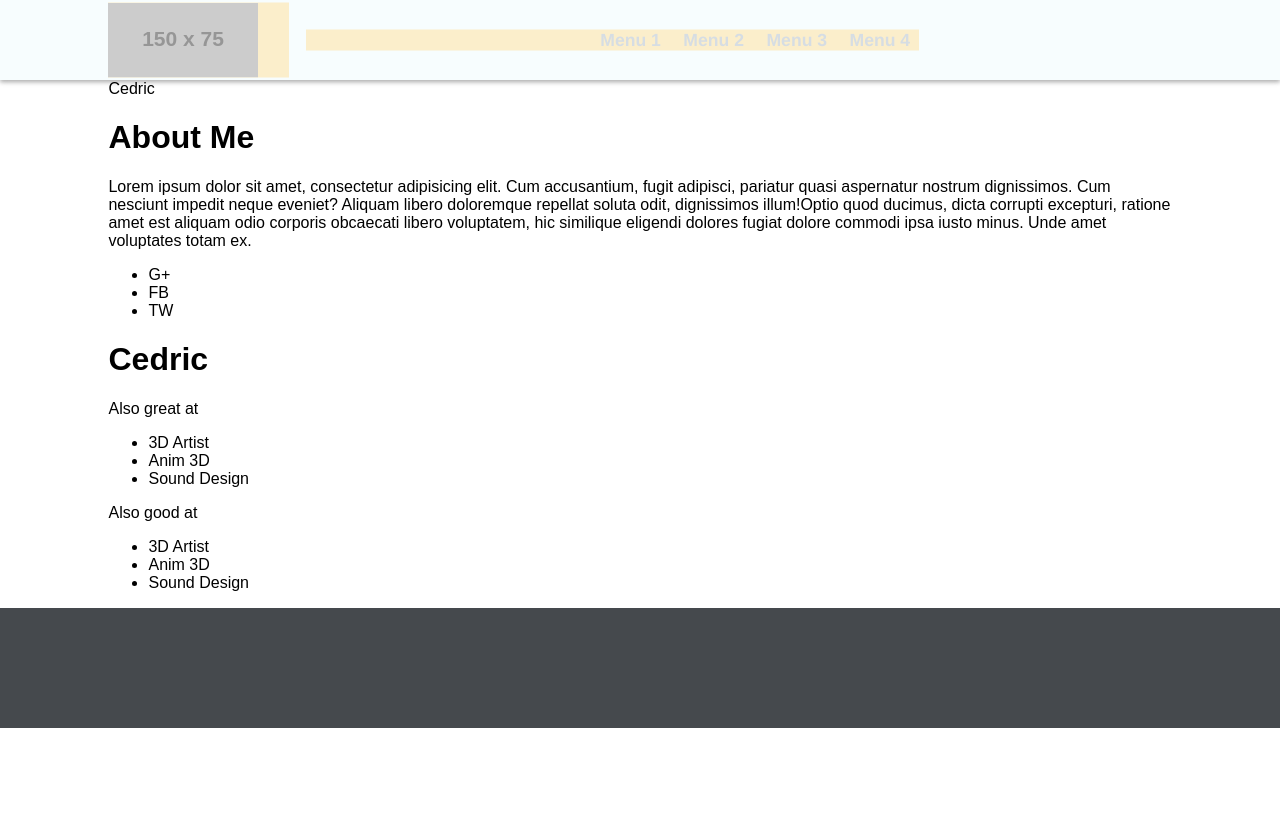
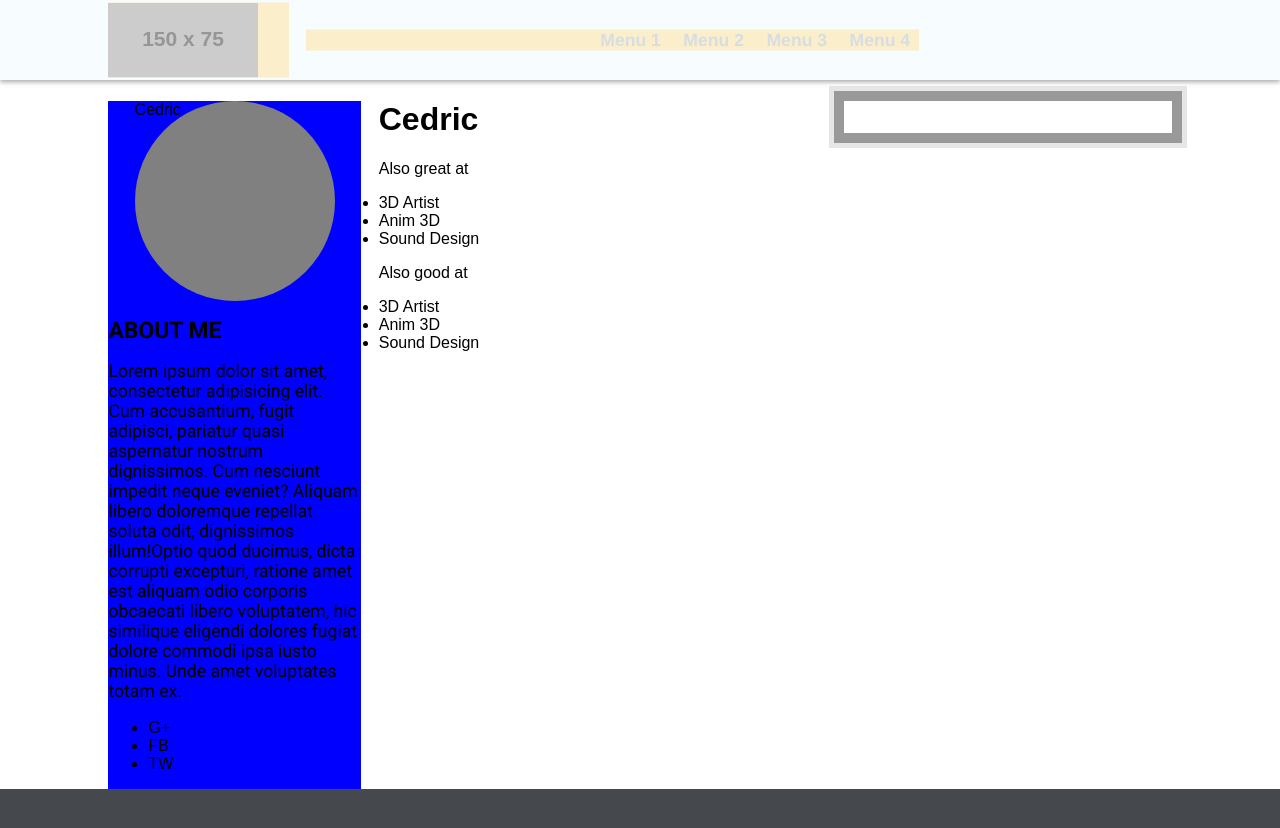
Before and after one commit to kuipou/indie, a website: page profile.html in a window 1280 px wide. Before the commit the page ends 800 px from the top, so only its background shows below. Drawn offline with nearby package versions, Linux system fonts and the light colour scheme; placeholder pictures from the web are drawn by us; a web font is replaced by a local one.

Commit message:
working on profile added the user mixins

```diff
--- a/js/init.js
+++ b/js/init.js
@@ -2,7 +2,8 @@ $( document ).ready(function() {
 	$('.slider').unslider({
 		fluid:true});
 	$('.profile').click(function() {
-		$(this).children().show();
+		$('div').toggleClass('prof-menu').next().slideDown('slow/400/fast')=;
 
 		});
-	});
+
+		});
--- a/js/test/init.js
+++ b/js/test/init.js
@@ -1 +1 @@
-$(document).ready(function(){$(".slider").unslider({fluid:!0}),$(".profile").click(function(){$(this).children().show()})});
+$(document).ready(function(){$(".slider").unslider({fluid:!0}),$(".profile").click(function(){$toggleClass(".prof-menu").next().slideDown("slow/400/fast")})});
--- a/profile.html
+++ b/profile.html
@@ -23,12 +23,12 @@
 
 <section class="container">
 <aside class="school"></aside>
-<aside id="user">
+<aside id="userprofile">
 	<aside class="userpic">Cedric</aside>
 	<section></section>
 	<article class="userdesc">
 		<h1>About Me</h1>
-		<p><span>Lorem ipsum dolor sit amet, consectetur adipisicing elit. Cum accusantium, fugit adipisci, pariatur quasi aspernatur nostrum dignissimos. Cum nesciunt impedit neque eveniet? Aliquam libero doloremque repellat soluta odit, dignissimos illum!Optio quod ducimus, dicta corrupti excepturi, ratione amet est aliquam odio corporis obcaecati libero voluptatem, hic similique eligendi dolores fugiat dolore commodi ipsa iusto minus. Unde amet voluptates totam ex.</p>
+		<p>Lorem ipsum dolor sit amet, consectetur adipisicing elit. Cum accusantium, fugit adipisci, pariatur quasi aspernatur nostrum dignissimos. Cum nesciunt impedit neque eveniet? Aliquam libero doloremque repellat soluta odit, dignissimos illum!Optio quod ducimus, dicta corrupti excepturi, ratione amet est aliquam odio corporis obcaecati libero voluptatem, hic similique eligendi dolores fugiat dolore commodi ipsa iusto minus. Unde amet voluptates totam ex.</p>
 	</article>
 	<aside class="social">
 		<ul>
@@ -37,6 +37,7 @@
 			<li>TW</li>
 		</ul>
 	</aside>
+</aside>
 	<section id="profile">
 		<h1>Cedric</h1>
 		<aside class="userlist">Also great at
--- a/sass/_profile.scss
+++ b/sass/_profile.scss
@@ -0,0 +1,25 @@
+/* Profile page */
+.school {
+	@include span(4 of 12 at 9 of 12);
+	padding:1em;
+	box-shadow:
+    0 0 0 10px hsl(0, 0%, 60%),
+    0 0 0 15px hsl(0, 0%, 90%);
+}
+#userprofile { @include span(3 of 12); background-color: blue;
+	.userpic {@include user(large); top:20%; margin: 0 auto;}
+	section {}
+	.userdesc { @include rob(1.1em, 400);
+		h1 {font-weight:700;
+			font-size: 1.3em;
+			text-transform: uppercase;}
+		p  {}
+
+	}
+	.social {}
+	#profile {
+		h1{}
+		.userlist {}
+	}
+
+}
--- a/sass/_top.scss
+++ b/sass/_top.scss
@@ -36,8 +36,9 @@
 			@include vertical-align;
 			&:hover,&:focus {
 				background-color:rgba(0, 0, 0, 0.6);
-				div {display:block;}
+				// div {display:block;}
 			}
+			.prof-menu {display:block;}
 			div {
 				display: none;
 				overflow: hidden;
--- a/sass/_user.scss
+++ /dev/null
@@ -1,6 +0,0 @@
-// User component for user icon size
-// Extend user class and size
-
- @mixin user($size:null) {
-
- }
--- a/sass/lib/_mixins.scss
+++ b/sass/lib/_mixins.scss
@@ -1,8 +1,10 @@
 // Collection of Mixins
 
 
+@import "user";
 @import "card";
 @import "typography";
+
 
 // Hide from screenreaders and browsers
 //
```
Also changed, not shown: css/style.css.
